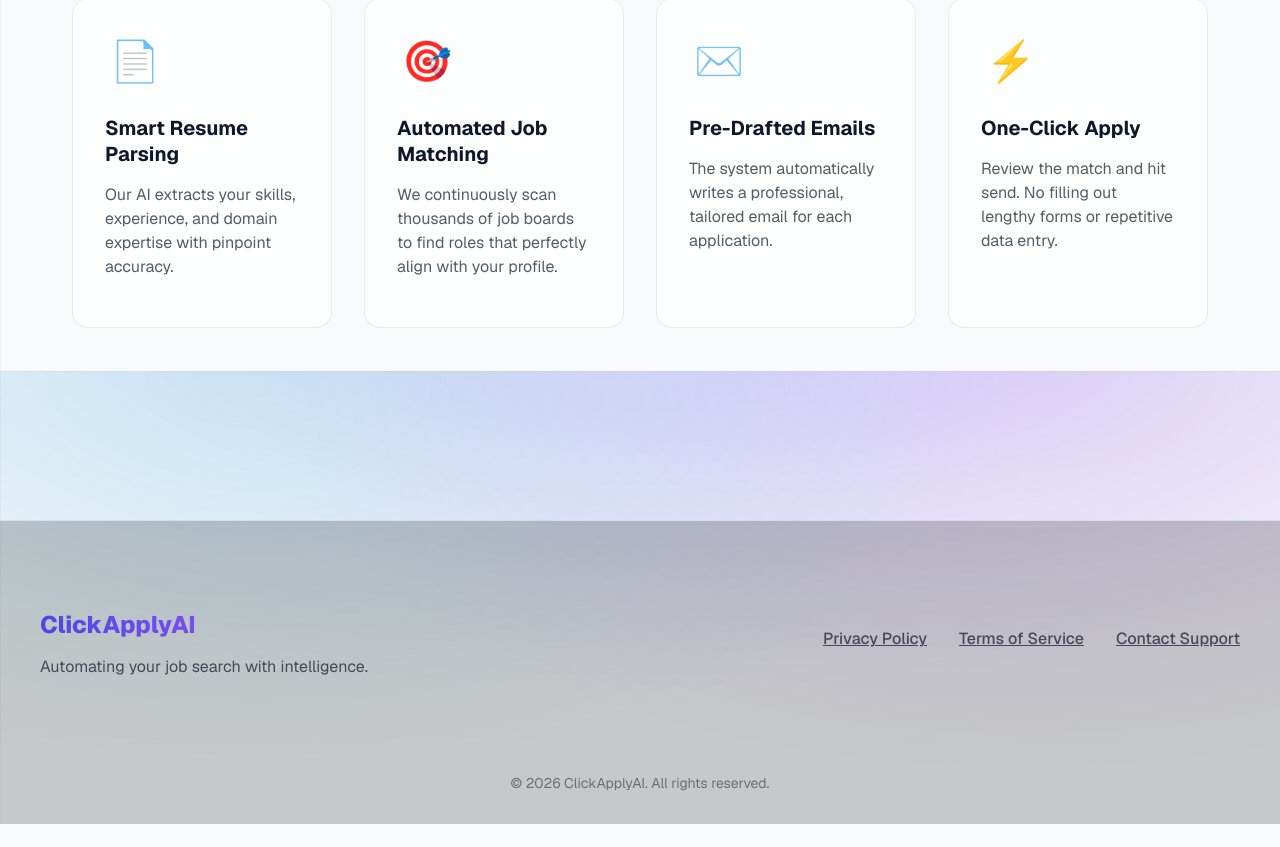
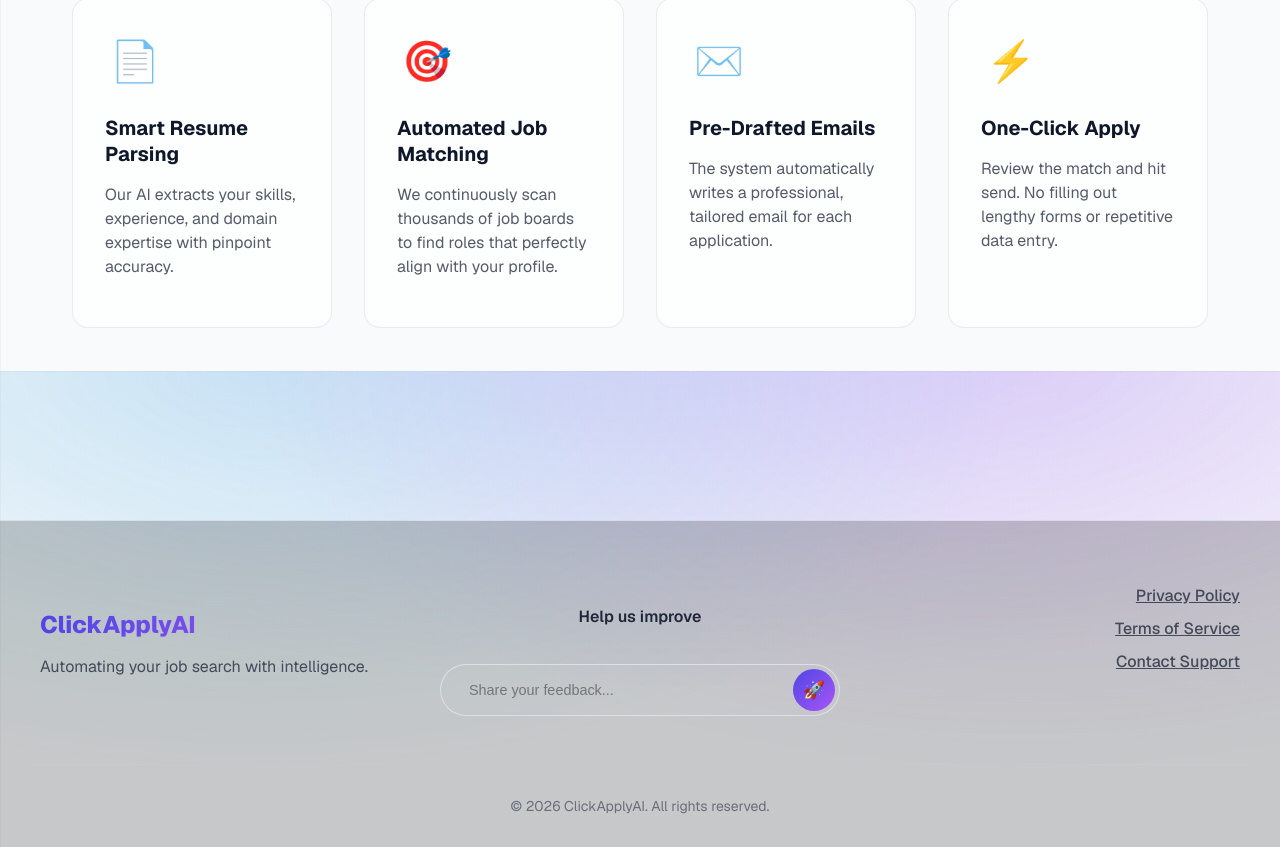
Before and after one commit to SwapnilDambhare100/click-apply-ai-final, a Next.js app: page / in a window 1280 px wide. Shown: the part 2829-3676 px from the top of the page. Before the commit the page ends 3653 px from the top, so only its background shows below. Built offline with nearby package versions, Linux system fonts and the light colour scheme.

Commit message:
Footer Feedback Form Integration 🎨💬✨

```diff
--- a/src/components/Footer.module.css
+++ b/src/components/Footer.module.css
@@ -8,12 +8,19 @@
 .container {
   max-width: 1200px;
   margin: 0 auto;
-  display: flex;
-  justify-content: space-between;
-  align-items: center;
+  display: grid;
+  grid-template-columns: 1.5fr 2fr 1.5fr;
+  align-items: flex-start;
   margin-bottom: 3rem;
-  flex-wrap: wrap;
   gap: 2rem;
+}
+
+@media (max-width: 768px) {
+  .container {
+    grid-template-columns: 1fr;
+    text-align: center;
+    justify-items: center;
+  }
 }
 
 .brand h3 {
@@ -31,9 +38,83 @@
   opacity: 0.7;
 }
 
+.feedback {
+  display: flex;
+  flex-direction: column;
+  align-items: center;
+  gap: 1rem;
+  width: 100%;
+}
+
+.feedback h4 {
+  font-size: 1rem;
+  font-weight: 600;
+  color: var(--foreground);
+  opacity: 0.9;
+}
+
+.feedbackForm {
+  display: flex;
+  width: 100%;
+  max-width: 400px;
+  background: rgba(255, 255, 255, 0.03);
+  border: 1px solid var(--card-border);
+  border-radius: 50px;
+  padding: 0.25rem;
+  transition: border-color 0.3s, box-shadow 0.3s;
+}
+
+.feedbackForm:focus-within {
+  border-color: var(--primary);
+  box-shadow: 0 0 15px rgba(59, 130, 246, 0.2);
+}
+
+.input {
+  flex: 1;
+  background: transparent;
+  border: none;
+  padding: 0.75rem 1.5rem;
+  color: var(--foreground);
+  font-size: 0.9rem;
+  outline: none;
+}
+
+.submitBtn {
+  background: linear-gradient(135deg, var(--primary), #a855f7);
+  color: white;
+  border: none;
+  width: 42px;
+  height: 42px;
+  border-radius: 50%;
+  cursor: pointer;
+  display: flex;
+  align-items: center;
+  justify-content: center;
+  transition: transform 0.2s, opacity 0.2s;
+  font-size: 1.1rem;
+}
+
+.submitBtn:hover:not(:disabled) {
+  transform: scale(1.1) rotate(-10deg);
+}
+
+.submitBtn:disabled {
+  opacity: 0.7;
+  cursor: not-allowed;
+  background: #22c55e;
+}
+
 .links {
   display: flex;
-  gap: 2rem;
+  flex-direction: column;
+  align-items: flex-end;
+  gap: 0.75rem;
+}
+
+@media (max-width: 768px) {
+  .links {
+    align-items: center;
+  }
 }
 
 .links a {
--- a/src/components/Footer.tsx
+++ b/src/components/Footer.tsx
@@ -1,6 +1,22 @@
+import { useState } from 'react';
 import styles from './Footer.module.css';
 
 export default function Footer() {
+  const [feedback, setFeedback] = useState('');
+  const [submitted, setSubmitted] = useState(false);
+
+  const handleSubmit = (e: React.FormEvent) => {
+    e.preventDefault();
+    if (!feedback.trim()) return;
+
+    console.log('[FEEDBACK SUBMITTED]:', feedback);
+    setSubmitted(true);
+    setFeedback('');
+
+    // Auto-reset after 3 seconds
+    setTimeout(() => setSubmitted(false), 3000);
+  };
+
   return (
     <footer className={styles.footer}>
       <div className={styles.container}>
@@ -8,6 +24,24 @@ export default function Footer() {
           <h3>ClickApplyAI</h3>
           <p>Automating your job search with intelligence.</p>
         </div>
+
+        <div className={styles.feedback}>
+          <h4>Help us improve</h4>
+          <form onSubmit={handleSubmit} className={styles.feedbackForm}>
+            <input
+              type="text"
+              placeholder={submitted ? "Thank you! ❤️" : "Share your feedback..."}
+              value={feedback}
+              onChange={(e) => setFeedback(e.target.value)}
+              disabled={submitted}
+              className={styles.input}
+            />
+            <button type="submit" className={styles.submitBtn} disabled={submitted}>
+              {submitted ? "✓" : "🚀"}
+            </button>
+          </form>
+        </div>
+
         <div className={styles.links}>
           <a href="/privacy">Privacy Policy</a>
           <a href="/terms">Terms of Service</a>
```
